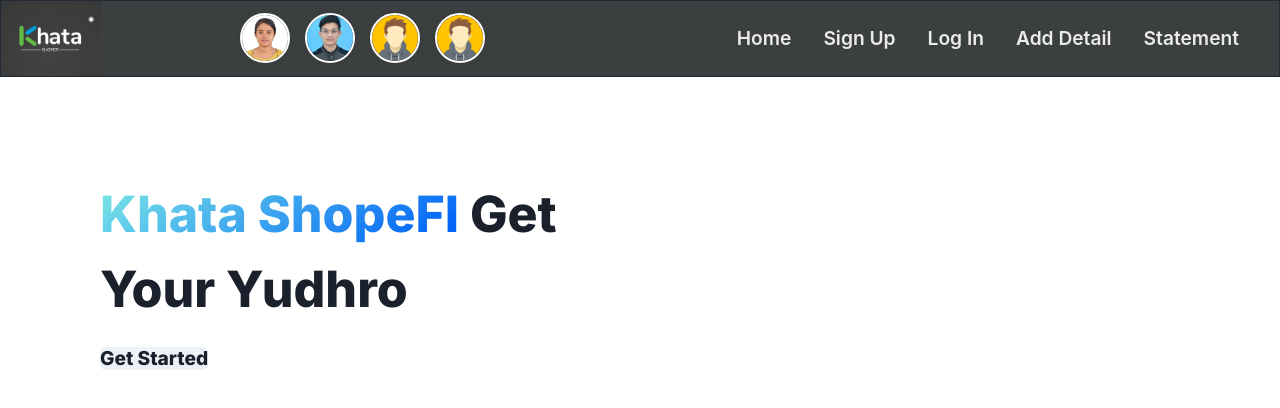
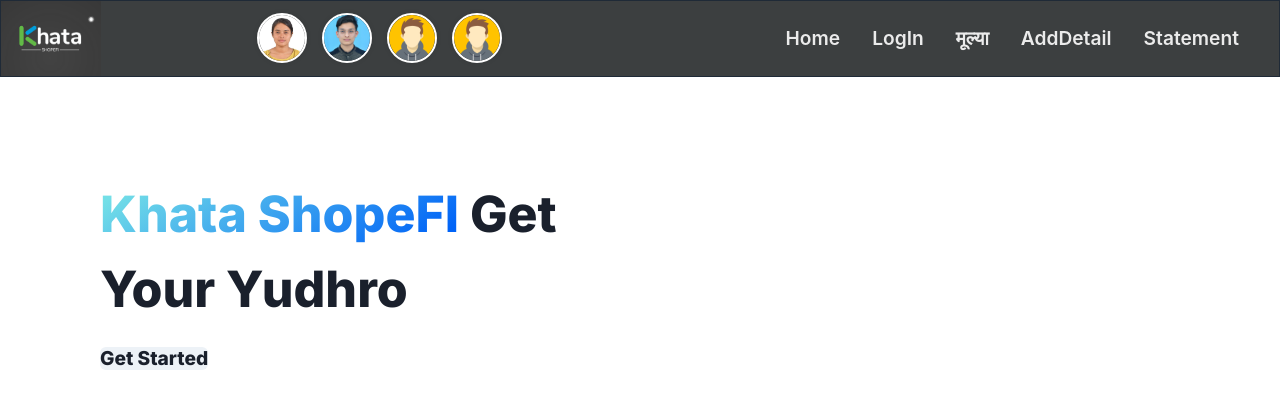
Before and after one commit to BeastNeekit/Testing-Frontend, a React (Create React App) app in the folder Frontend/: page / in a window 1280 px wide. Shown: the top 408 px of the page. Built offline with nearby package versions, Linux system fonts and the light colour scheme; no server answers.

Commit message:
Add files via upload

```diff
--- a/Frontend/src/Components/AllRoutes.jsx
+++ b/Frontend/src/Components/AllRoutes.jsx
@@ -1,7 +1,7 @@
 import React, { useContext, useEffect, useState } from "react";
 import {Navigate, Route, Routes} from 'react-router-dom';
 import Login from '../Pages/Login';
-import SignUp from '../Pages/SignUp';
+import Rate from '../Pages/Rate';
 import Home from '../Pages/Home';
 import About from '../Pages/About';
 import Add from "./InputDetail";
@@ -49,10 +49,9 @@
         <div>
             <Routes>
                 <Route path='/login' element={<Login />} />
-                <Route path='/signup' element={<SignUp />} />
+                <Route path='/rate' element={<Rate />} />
                 <Route path='/' element={<Home />} />
 
-                {/* Conditional rendering of protected routes */}
                 {isLoggedIn ? (
                     <>
                         <Route path='/statement' element={<About orders={orders} />} />
--- a/Frontend/src/Components/InputDetail.jsx
+++ b/Frontend/src/Components/InputDetail.jsx
@@ -2,6 +2,7 @@
 import '../css/order.css';
 import { backUrl } from "../Urls";
 import {AuthContext} from "./AuthContext";
+import ProductForm from "../Pages/Extras/ProductForm";
 
 const InputDetail = ({ addOrder }) => {
     const [customerName, setCustomerName] = useState('');
@@ -65,6 +66,30 @@
         setProductName('Advance');
     };
 
+
+    const addProduct = async (newProduct) => {
+        try {
+            const response = await fetch(`${backUrl}/products`, {
+                method: 'POST',
+                headers: {
+                    'Content-Type': 'application/json',
+                },
+                body: JSON.stringify(newProduct),
+            });
+
+            if (!response.ok) {
+                throw new Error('Failed to add product');
+            }
+
+            // Optionally, fetch products again to update the list with the newly added product
+            // fetchProducts();
+
+        } catch (error) {
+            console.error('Error adding product:', error);
+            // Handle error as needed (e.g., show error message)
+        }
+    };
+
     return (
         <div className="form-container">
             <h2>ADD DETAILS</h2>
@@ -116,10 +141,13 @@
                     </label>
                 </div>
                 <button type="submit">Add Detail</button>
+                <br/>
             </form>
-            <div><br/>
-                <button onClick={handleLogout}>Logout</button>
+            <div>
             </div>
+            <ProductForm onSubmit={addProduct}/>
+            <br/>
+            <button onClick={handleLogout}>Logout</button>
         </div>
     );
 };
--- a/Frontend/src/Components/Navbar.jsx
+++ b/Frontend/src/Components/Navbar.jsx
@@ -100,18 +100,6 @@
               </Text>
             </Link>
 
-            <NavLink to={"/signup"}>
-              <Text
-                  _hover={{
-                    color: "#ff6733",
-                  }}
-                  fontSize={"1.2rem"}
-                  fontWeight={"semibold"}
-              >
-                Sign Up
-              </Text>
-            </NavLink>
-
             <Link to={"/login"}>
               <Text
                   _hover={{
@@ -120,9 +108,21 @@
                   fontSize={"1.2rem"}
                   fontWeight={"semibold"}
               >
-                Log In
+               LogIn
               </Text>
             </Link>
+
+            <NavLink to={"/rate"}>
+              <Text
+                  _hover={{
+                    color: "#ff6733",
+                  }}
+                  fontSize={"1.2rem"}
+                  fontWeight={"semibold"}
+              >
+                मूल्या
+              </Text>
+            </NavLink>
 
             <Link to={"/add" } >
               <Text
@@ -132,7 +132,7 @@
                   fontSize={"1.2rem"}
                   fontWeight={"semibold"}
               >
-                Add Detail
+                AddDetail
               </Text>
             </Link>
 
@@ -177,18 +177,6 @@
                     </Text>
                   </Link>
 
-                  <NavLink to={"/signup"}>
-                    <Text
-                        _hover={{
-                          color: "#ff6733",
-                        }}
-                        fontSize={"1.2rem"}
-                        fontWeight={"semibold"}
-                    >
-                      Sign Up
-                    </Text>
-                  </NavLink>
-
                   <Link to={"/login"}>
                     <Text
                         _hover={{
@@ -197,9 +185,21 @@
                         fontSize={"1.2rem"}
                         fontWeight={"semibold"}
                     >
-                      Log In
+                      LogIn
                     </Text>
                   </Link>
+
+                  <NavLink to={"/rate"}>
+                    <Text
+                        _hover={{
+                          color: "#ff6733",
+                        }}
+                        fontSize={"1.2rem"}
+                        fontWeight={"semibold"}
+                    >
+                      रेट
+                    </Text>
+                  </NavLink>
 
                   <Link to={"/add"} >
                     <Text
```
